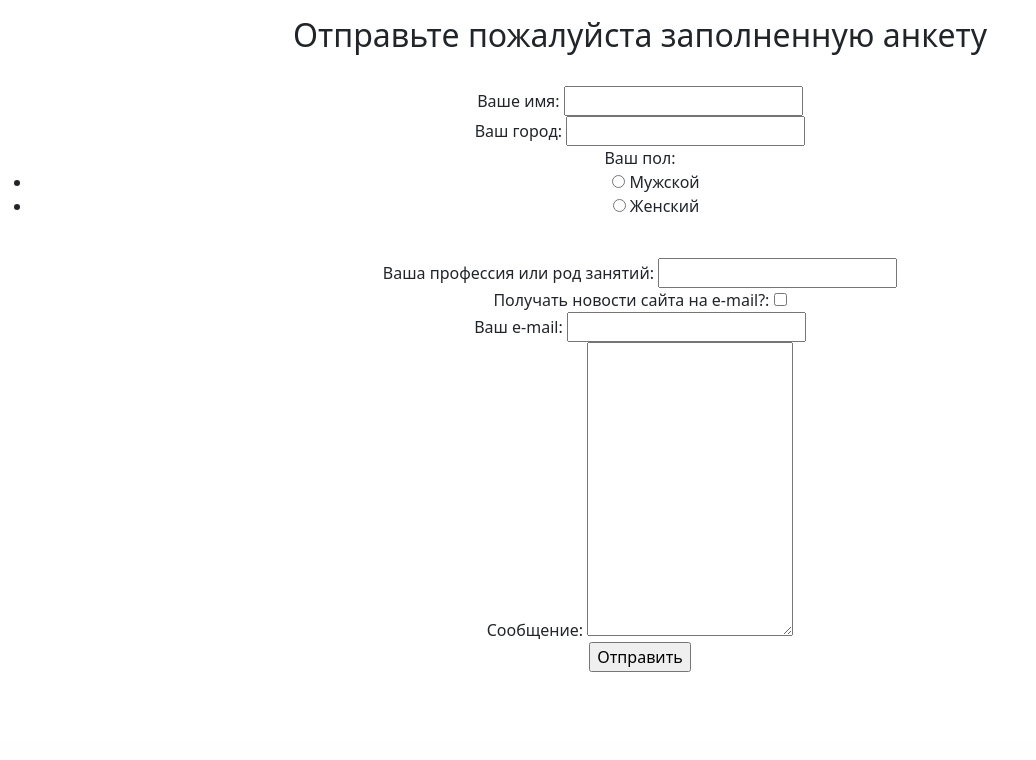
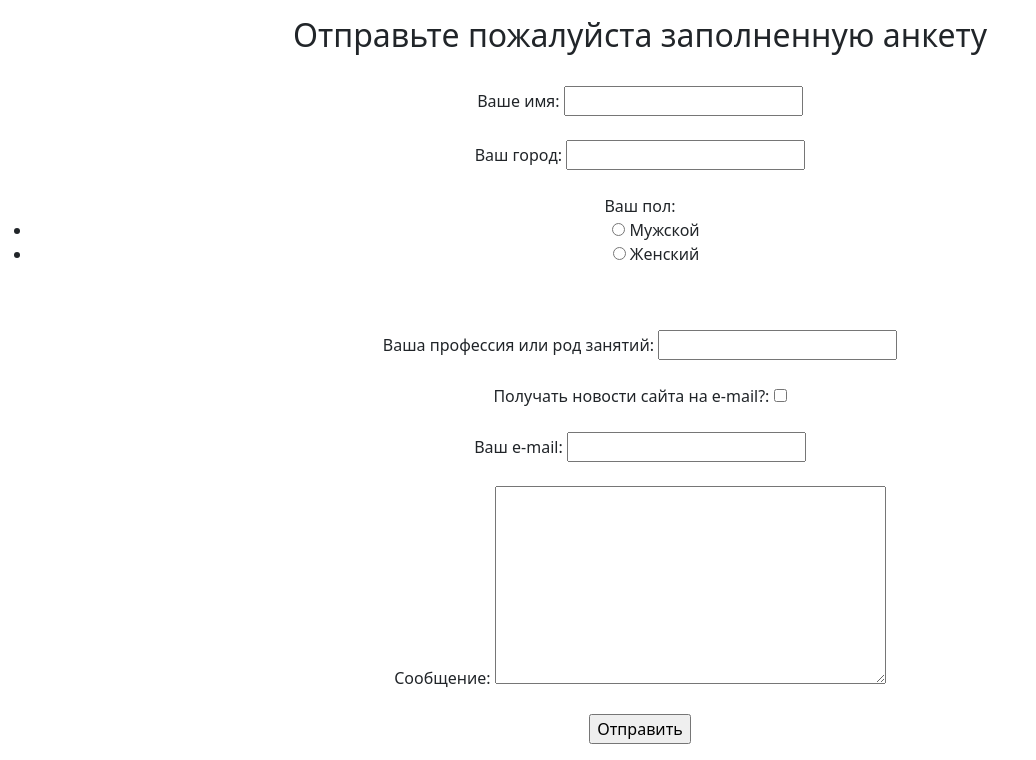
Before and after one commit to Shensitt/Topsmone, a Django app: page /contacts in a window 1280 px wide. Shown: the part 58-818 px from the top of the page, without its empty margins (0-1036 px from the left). Before the commit the page ends 730 px from the top, so only its background shows below. Run offline with Django 3.2, Linux system fonts and the light colour scheme; some libraries are stand-ins or nearby versions.

Commit message:
spacing style fixed for contacts form

```diff
--- a/App/forms.py
+++ b/App/forms.py
@@ -9,4 +9,4 @@ class ContactForm(forms.Form):
                                widget=forms.RadioSelect)
     notice = forms.BooleanField(label="Получать новости сайта на e-mail?", required=False)
     email = forms.CharField(label="Ваш e-mail",min_length=7)
-    message = forms.CharField(label="Сообщение", widget=forms.Textarea(attrs={'rows':12, 'cols':20}))
+    message = forms.CharField(label="Сообщение", widget=forms.Textarea(attrs={'rows':8, 'cols':40}))
--- a/App/templates/App/contacts.html
+++ b/App/templates/App/contacts.html
@@ -15,25 +15,25 @@
     <form method="post">
         {% csrf_token %}
         <label for="{{form.name.id_for_label}}">{{form.name.label}}:</label>
-        {{form.name}}<br />
+        {{form.name}}<br /><br />
 
         <label for="{{form.city.id_for_label}}">{{form.city.label}}:</label>
-        {{form.city}}<br />
+        {{form.city}}<br /><br />
 
         <label for="{{form.gender.id_for_label}}">{{form.gender.label}}:</label>
-        {{form.gender}}<br />
+        {{form.gender}}<br /><br />
 
         <label for="{{form.job.id_for_label}}">{{form.job.label}}:</label>
-        {{form.job}}<br />
+        {{form.job}}<br /><br />
 
         <label for="{{form.notice.id_for_label}}">{{form.notice.label}}:</label>
-        {{form.notice}}<br />
+        {{form.notice}}<br /><br />
 
         <label for="{{form.email.id_for_label}}">{{form.email.label}}:</label>
-        {{form.email}}<br />
+        {{form.email}}<br /><br />
 
         <label for="{{form.message.id_for_label}}">{{form.message.label}}:</label>
-        {{form.message}}<br />
+        {{form.message}}<br /><br />
 
         <input type="submit" value="Отправить" />
     </form>
@@ -46,14 +46,14 @@
 <h3 style=" text-align:center">
     Вы сообщили о себе следующее:
 </h3>
-<ul style="text-align:center">
-    <li>
+<ul style="text-align:center; padding-top:25px;">
+    <li >
         <span>
             Имя:
         </span>
         {{ data.name}}
     </li>
-    <li>
+    <li style=" background-color: #DBDFEA;">
         <span>
             Город:
         </span>
@@ -65,7 +65,7 @@
         </span>
         {{ data.gender}}
     </li>
-    <li>
+    <li style=" background-color: #DBDFEA;">
         <span>
             Работа:
         </span>
@@ -77,7 +77,7 @@
         </span>
         {{ data.notice}}
     </li>
-    <li>
+    <li style=" background-color: #DBDFEA;">
         <span>
             Ваш e-mail:
         </span>
```
